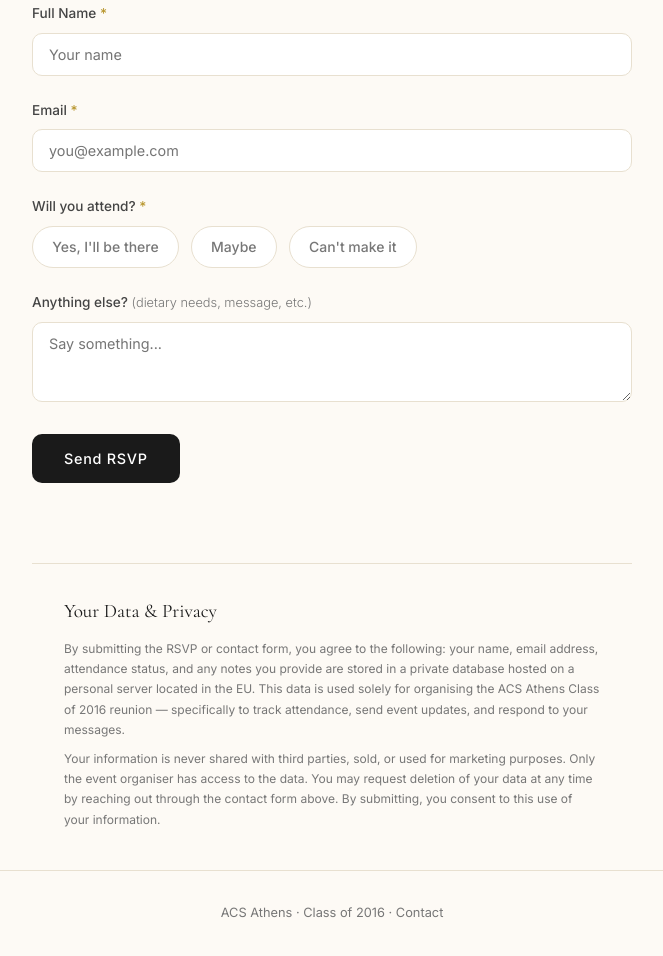
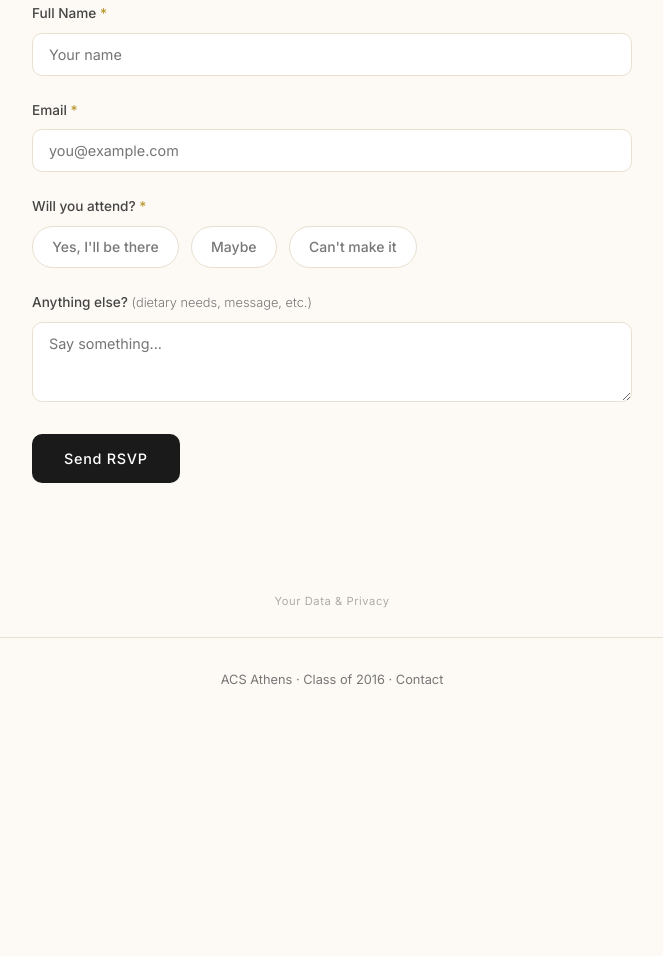
Before and after one commit to iasonS/reunion-site, a website: page public/index.html in a window 1280 px wide. Shown: the part 1016-1972 px from the top of the page, without its empty margins (308-971 px from the left). After the commit the page ends 1738 px from the top, so only its background shows below. Drawn offline with nearby package versions, Linux system fonts and the light colour scheme.

Commit message:
Make privacy section a subtle collapsible toggle

```diff
--- a/public/index.html
+++ b/public/index.html
@@ -122,7 +122,8 @@
   </div>
 
   <section class="privacy-section">
-    <h3>Your Data &amp; Privacy</h3>
+    <button class="privacy-toggle" onclick="this.nextElementSibling.classList.toggle('open')">Your Data &amp; Privacy</button>
+    <div class="privacy-content">
       <p>
         By submitting the RSVP or contact form, you agree to the following: your name, email address,
         attendance status, and any notes you provide are stored in a private database hosted on a personal
@@ -135,6 +136,7 @@
         time by reaching out through the contact form above. By submitting, you consent to this use of
         your information.
       </p>
+    </div>
   </section>
 
   <footer>
--- a/public/style.css
+++ b/public/style.css
@@ -334,26 +334,45 @@ footer a:hover { color: var(--gold); }
 
 /* PRIVACY DISCLAIMER */
 .privacy-section {
-  padding: 2rem;
-  border-top: 1px solid var(--border);
-  max-width: 600px;
+  padding: 1.5rem 2rem;
+  max-width: 500px;
   margin: 0 auto;
+  text-align: center;
 }
 
-.privacy-section h3 {
-  font-family: 'Cormorant Garamond', serif;
-  font-size: 1.2rem;
-  font-weight: 400;
-  color: var(--dark);
-  margin-bottom: 0.75rem;
+.privacy-toggle {
+  background: none;
+  border: none;
+  font-family: 'Inter', sans-serif;
+  font-size: 0.7rem;
+  color: var(--muted);
+  cursor: pointer;
+  letter-spacing: 0.05em;
+  opacity: 0.6;
+  transition: opacity 0.2s;
 }
 
-.privacy-section p {
-  font-size: 0.75rem;
+.privacy-toggle:hover { opacity: 1; }
+
+.privacy-content {
+  display: none;
+  text-align: left;
+  margin-top: 1rem;
+  padding: 1rem;
+  background: rgba(0,0,0,0.02);
+  border-radius: var(--radius);
+}
+
+.privacy-content.open { display: block; }
+
+.privacy-content p {
+  font-size: 0.7rem;
   color: var(--muted);
   line-height: 1.7;
   margin-bottom: 0.5rem;
 }
+
+.privacy-content p:last-child { margin-bottom: 0; }
 
 @media (max-width: 480px) {
   .event-details { flex-direction: column; gap: 1rem; }
```
Lines whose indentation alone changed are shown as unchanged.
